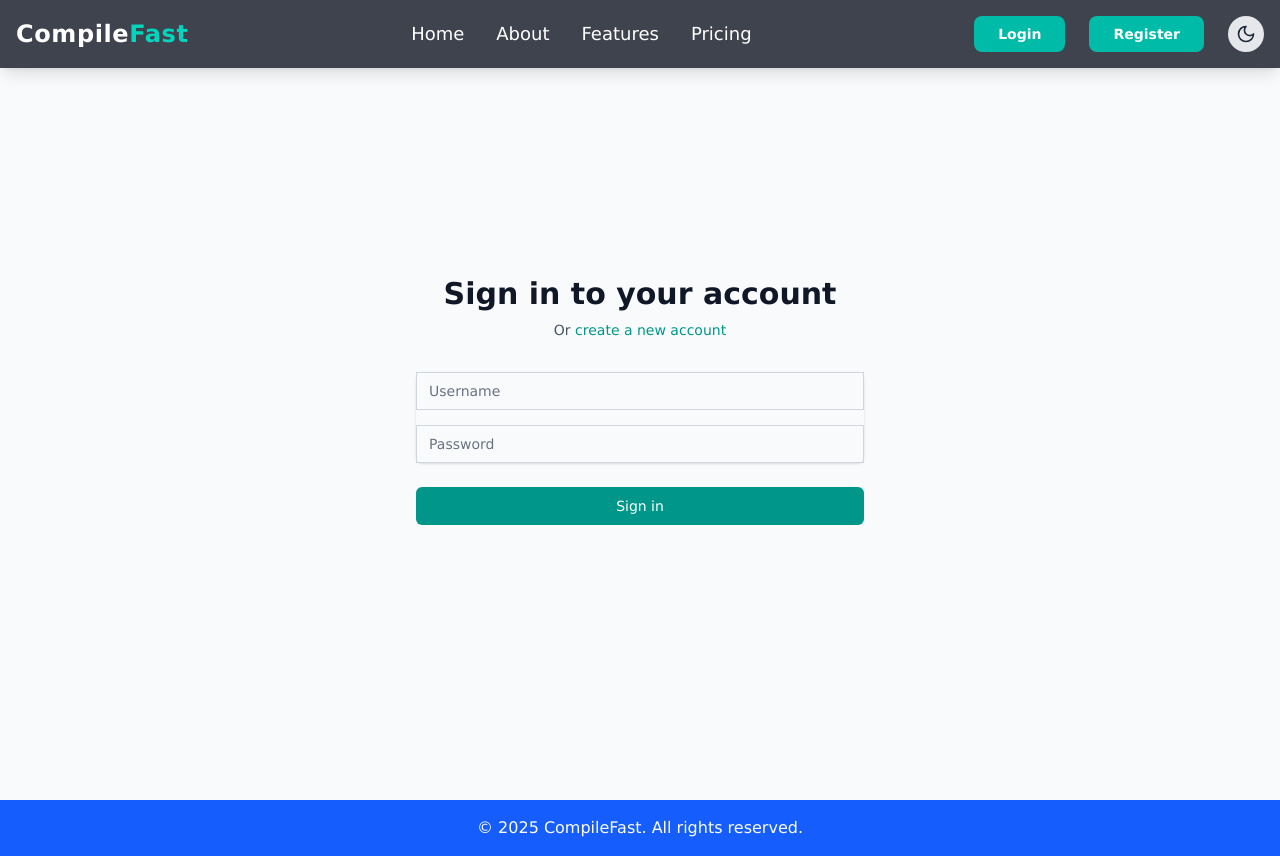
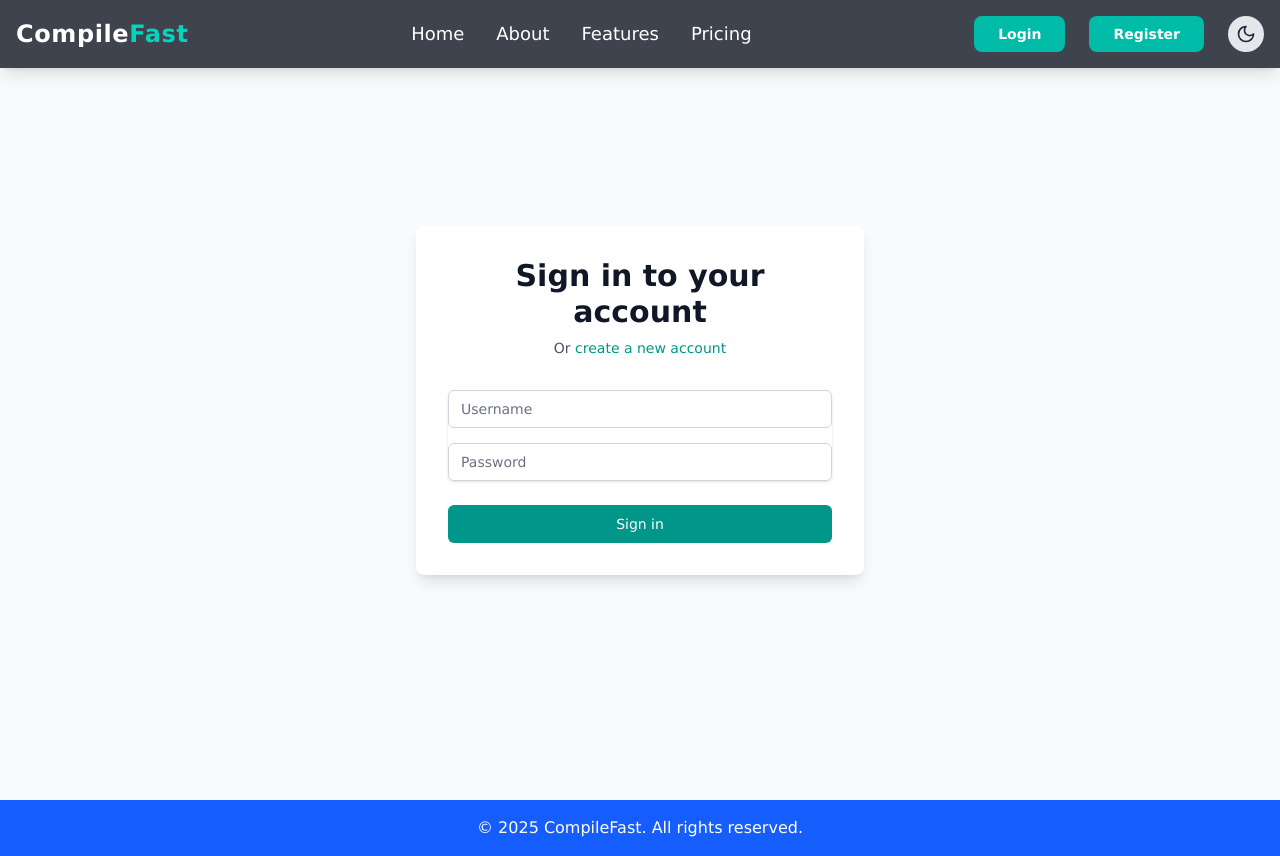
Before and after one commit to snehavish595/CompileFast, a Next.js app in the folder frontend/: page /login in a window 1280 px wide. Built offline with nearby package versions, Linux system fonts and the light colour scheme.

Commit message:
added styling to the login page

```diff
--- a/frontend/src/app/login/page.jsx
+++ b/frontend/src/app/login/page.jsx
@@ -1,4 +1,4 @@
-"use client";
+"use client";  // Ensure this is a client-side component
 
 import React, { useState } from "react";
 import api from "../api";
@@ -8,9 +8,21 @@ import Footer from "./../components/Footer";
 const Login = () => {
   const [username, setUsername] = useState("");
   const [password, setPassword] = useState("");
+  const [loading, setLoading] = useState(false);  // Track loading state
+  const [errorMessage, setErrorMessage] = useState("");  // Store error message
 
   const handleLogin = async (e) => {
     e.preventDefault();
+    setLoading(true);
+    setErrorMessage("");  // Reset previous error message
+
+    // Validate form fields before sending request
+    if (!username || !password) {
+      setErrorMessage("Please fill in both fields.");
+      setLoading(false);
+      return;
+    }
+
     try {
       const response = await api.post("/login/", {
         username,
@@ -18,16 +30,20 @@ const Login = () => {
       });
       console.log("Login successful:", response.data);
       alert("Login successful!");  // Display success message
+      window.location.href = "/dashboard";  // Redirect to a protected route
     } catch (error) {
-      alert("Login failed: " + error.response.data.error);  // Display error message
+      console.error("Login failed:", error);
+      setErrorMessage(error.response ? error.response.data.error : "Login failed. Please try again.");
+    } finally {
+      setLoading(false);
     }
   };
 
   return (
     <>
-    <Navbar/>
+      <Navbar />
       <div className="min-h-screen bg-gray-50 dark:bg-gray-900 flex items-center justify-center py-16 px-4 sm:px-6 lg:px-8">
-      <div className="max-w-md w-full space-y-8">
+        <div className="max-w-md w-full space-y-8 bg-white shadow-lg rounded-lg p-8">
           <div>
             <h2 className="text-3xl font-extrabold text-center text-gray-900 dark:text-white">
               Sign in to your account
@@ -39,8 +55,17 @@ const Login = () => {
               </a>
             </p>
           </div>
+
+          {/* Error message */}
+          {errorMessage && (
+            <div className="text-red-500 text-center mb-4">
+              <p>{errorMessage}</p>
+            </div>
+          )}
+
           <form className="mt-8 space-y-6" onSubmit={handleLogin}>
             <div className="rounded-md shadow-sm -space-y-px">
+              {/* Username Field */}
               <div>
                 <label htmlFor="username" className="sr-only">
                   Username
@@ -52,10 +77,12 @@ const Login = () => {
                   required
                   value={username}
                   onChange={(e) => setUsername(e.target.value)}
-                className="appearance-none rounded-none relative block w-full px-3 py-2 border border-gray-300 dark:border-gray-600 dark:bg-gray-800 dark:text-white placeholder-gray-500 dark:placeholder-gray-400 focus:outline-none focus:ring-teal-500 focus:border-teal-500 sm:text-sm"
+                  className="appearance-none rounded-md relative block w-full px-3 py-2 border border-gray-300 dark:border-gray-600 dark:bg-gray-800 dark:text-white placeholder-gray-500 dark:placeholder-gray-400 focus:outline-none focus:ring-teal-500 focus:border-teal-500 sm:text-sm"
                   placeholder="Username"
                 />
               </div>
+
+              {/* Password Field */}
               <div className="mt-4">
                 <label htmlFor="password" className="sr-only">
                   Password
@@ -67,24 +94,30 @@ const Login = () => {
                   required
                   value={password}
                   onChange={(e) => setPassword(e.target.value)}
-                className="appearance-none rounded-none relative block w-full px-3 py-2 border border-gray-300 dark:border-gray-600 dark:bg-gray-800 dark:text-white placeholder-gray-500 dark:placeholder-gray-400 focus:outline-none focus:ring-teal-500 focus:border-teal-500 sm:text-sm"
+                  className="appearance-none rounded-md relative block w-full px-3 py-2 border border-gray-300 dark:border-gray-600 dark:bg-gray-800 dark:text-white placeholder-gray-500 dark:placeholder-gray-400 focus:outline-none focus:ring-teal-500 focus:border-teal-500 sm:text-sm"
                   placeholder="Password"
                 />
               </div>
             </div>
 
+            {/* Submit Button */}
             <div>
               <button
                 type="submit"
+                disabled={loading}  // Disable button while loading
                 className="group relative w-full flex justify-center py-2 px-4 border border-transparent text-sm font-medium rounded-md text-white bg-teal-600 hover:bg-teal-700 focus:outline-none focus:ring-2 focus:ring-offset-2 focus:ring-teal-500"
               >
-              Sign in
+                {loading ? (
+                  <span>Loading...</span> // Show loading text when submitting
+                ) : (
+                  <span>Sign in</span> // Normal button text
+                )}
               </button>
             </div>
           </form>
         </div>
       </div>
-    <Footer/>
+      <Footer />
     </>
   );
 };
--- a/frontend/src/app/register/page.jsx
+++ b/frontend/src/app/register/page.jsx
@@ -46,7 +46,7 @@ const Register = () => {
     <>
       <Navbar />
       <div className="min-h-screen bg-gray-50 dark:bg-gray-900 flex items-center justify-center py-16 px-4 sm:px-6 lg:px-8">
-        <div className="max-w-md w-full space-y-8">
+        <div className="max-w-md w-full space-y-8 bg-white shadow-lg rounded-lg p-8">
           <div>
             <h2 className="text-3xl font-extrabold text-center text-gray-900 dark:text-white">
               Create your account
@@ -60,7 +60,7 @@ const Register = () => {
           </div>
           {/* Error message */}
           {errorMessage && (
-            <div className="text-red-500 text-center">
+            <div className="text-red-500 text-center mb-4">
               <p>{errorMessage}</p>
             </div>
           )}
@@ -78,7 +78,7 @@ const Register = () => {
                   required
                   value={username}
                   onChange={(e) => setUsername(e.target.value)}
-                  className="appearance-none rounded-none relative block w-full px-3 py-2 border border-gray-300 dark:border-gray-600 dark:bg-gray-800 dark:text-white placeholder-gray-500 dark:placeholder-gray-400 focus:outline-none focus:ring-teal-500 focus:border-teal-500 sm:text-sm"
+                  className="appearance-none rounded-md relative block w-full px-3 py-2 border border-gray-300 dark:border-gray-600 dark:bg-gray-800 dark:text-white placeholder-gray-500 dark:placeholder-gray-400 focus:outline-none focus:ring-teal-500 focus:border-teal-500 sm:text-sm"
                   placeholder="Username"
                 />
               </div>
@@ -95,7 +95,7 @@ const Register = () => {
                   required
                   value={email}
                   onChange={(e) => setEmail(e.target.value)}
-                  className="appearance-none rounded-none relative block w-full px-3 py-2 border border-gray-300 dark:border-gray-600 dark:bg-gray-800 dark:text-white placeholder-gray-500 dark:placeholder-gray-400 focus:outline-none focus:ring-teal-500 focus:border-teal-500 sm:text-sm"
+                  className="appearance-none rounded-md relative block w-full px-3 py-2 border border-gray-300 dark:border-gray-600 dark:bg-gray-800 dark:text-white placeholder-gray-500 dark:placeholder-gray-400 focus:outline-none focus:ring-teal-500 focus:border-teal-500 sm:text-sm"
                   placeholder="Email address"
                 />
               </div>
@@ -112,7 +112,7 @@ const Register = () => {
                   required
                   value={password}
                   onChange={(e) => setPassword(e.target.value)}
-                  className="appearance-none rounded-none relative block w-full px-3 py-2 border border-gray-300 dark:border-gray-600 dark:bg-gray-800 dark:text-white placeholder-gray-500 dark:placeholder-gray-400 focus:outline-none focus:ring-teal-500 focus:border-teal-500 sm:text-sm"
+                  className="appearance-none rounded-md relative block w-full px-3 py-2 border border-gray-300 dark:border-gray-600 dark:bg-gray-800 dark:text-white placeholder-gray-500 dark:placeholder-gray-400 focus:outline-none focus:ring-teal-500 focus:border-teal-500 sm:text-sm"
                   placeholder="Password"
                 />
               </div>
```
Lines whose indentation alone changed are shown as unchanged.
